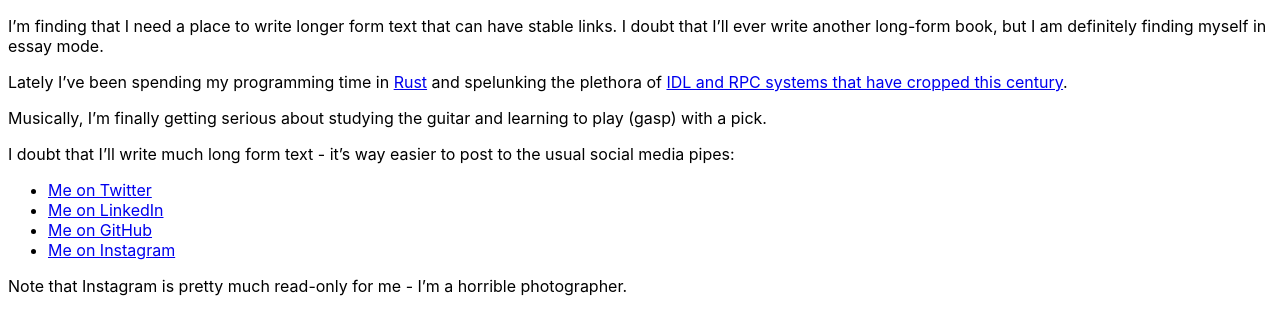
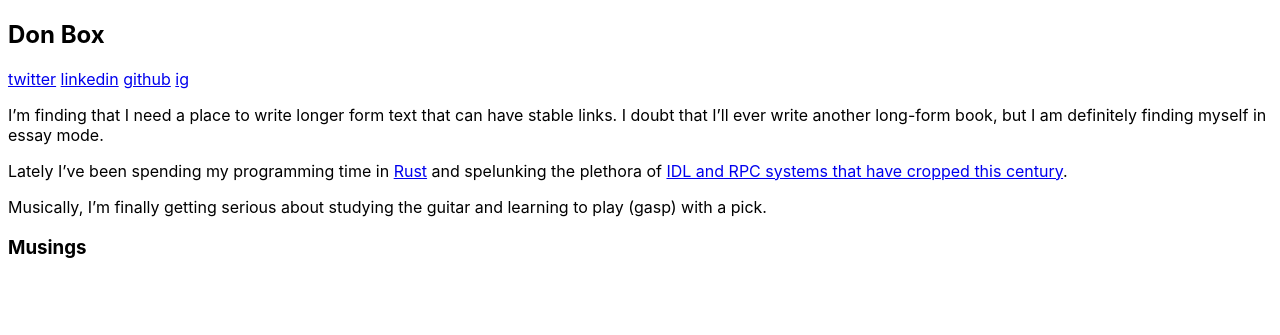
Before and after one commit to donbox/donbox.github.io, a Jekyll site: the page built from index.md, in a window 1280 px wide. Shown: the top 335 px of the page. Built offline with Jekyll 4.4.1, drawn with Linux system fonts in a browser that asks for light colours.

Commit message:
Updated home page

```diff
--- a/index.md
+++ b/index.md
@@ -2,6 +2,14 @@
 layout: default
 title: "Boxhaus"
 ---
+
+## Don Box
+
+[twitter](https://twitter.com/donbox)
+[linkedin](https://www.linkedin.com/in/don-box-1a27b/)
+[github](https://github.com/donbox)
+[ig](https://www.instagram.com/don.box/)
+
 
 I'm finding that I need a place to write longer form text that can have stable links. I doubt that I'll ever write another long-form book, but I am definitely finding myself in essay mode.
 
@@ -9,26 +17,17 @@
 
 Musically, I'm finally getting serious about studying the guitar and learning to play (gasp) with a pick.
 
-I doubt that I'll write much long form text - it's way easier to post to the usual social media pipes:
 
-- [Me on Twitter](https://twitter.com/donbox)
-- [Me on LinkedIn](https://www.linkedin.com/in/don-box-1a27b/)
-- [Me on GitHub](https://github.com/donbox)
-- [Me on Instagram](https://www.instagram.com/don.box/)
-
-Note that Instagram is pretty much read-only for me - I'm a horrible photographer.
-
-
-
-
-
-<!--
-<ul>
+### Musings
+<table>
+<thead>
+</thead>
+<tbody>
   {% for post in site.posts %}
-    <li>
-      <a href="{{ post.url }}">{{ post.title }}</a>
-    </li>
+    <tr>
+      <td><a href="{{ post.url }}">{{ post.title }}</a></td>
+      <td><em>{{ post.description }}</em></td>
+    </tr>
   {% endfor %}
-</ul>
-
--->
+</tbody>
+</table>
```
Also changed, not shown: 1 other file.
